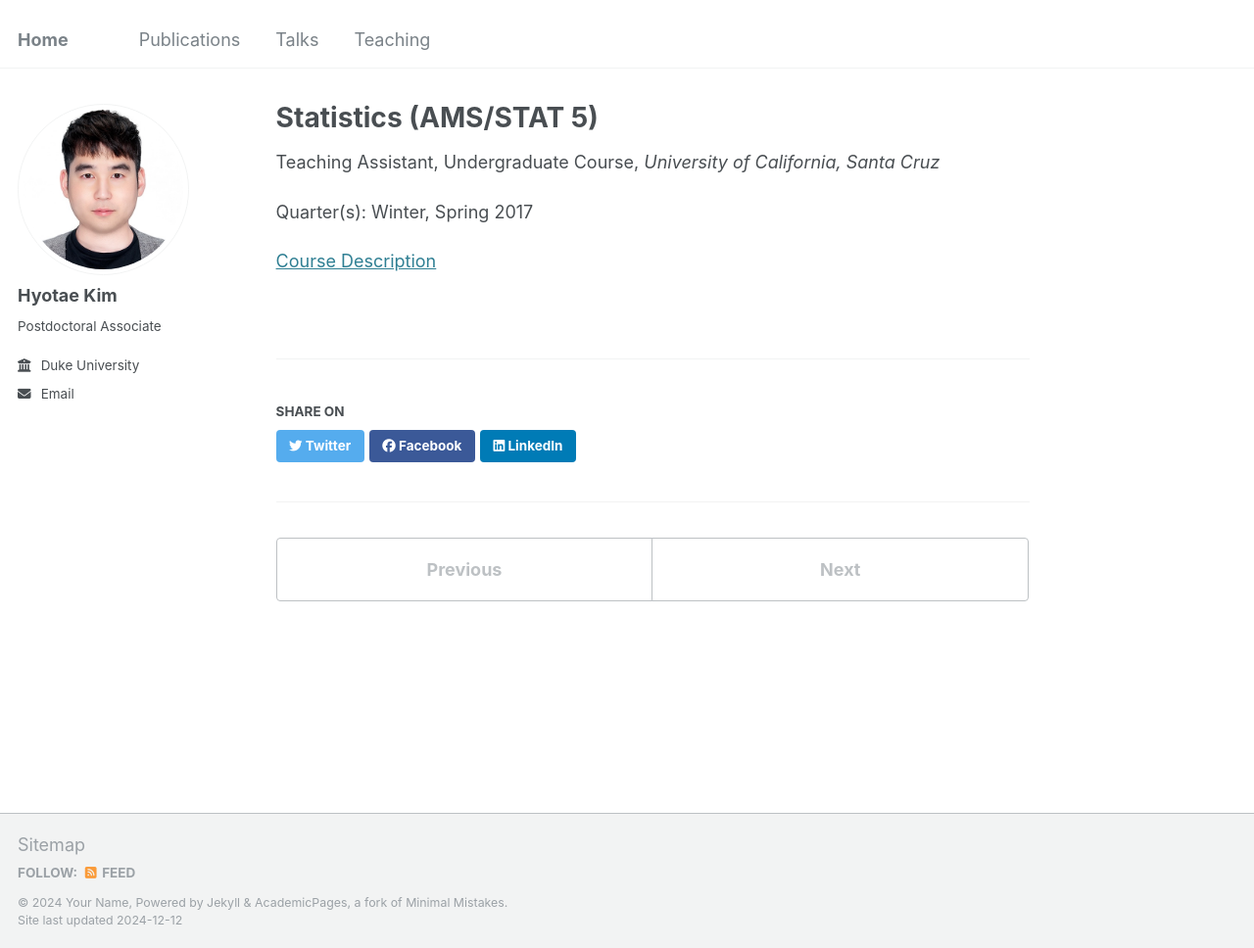
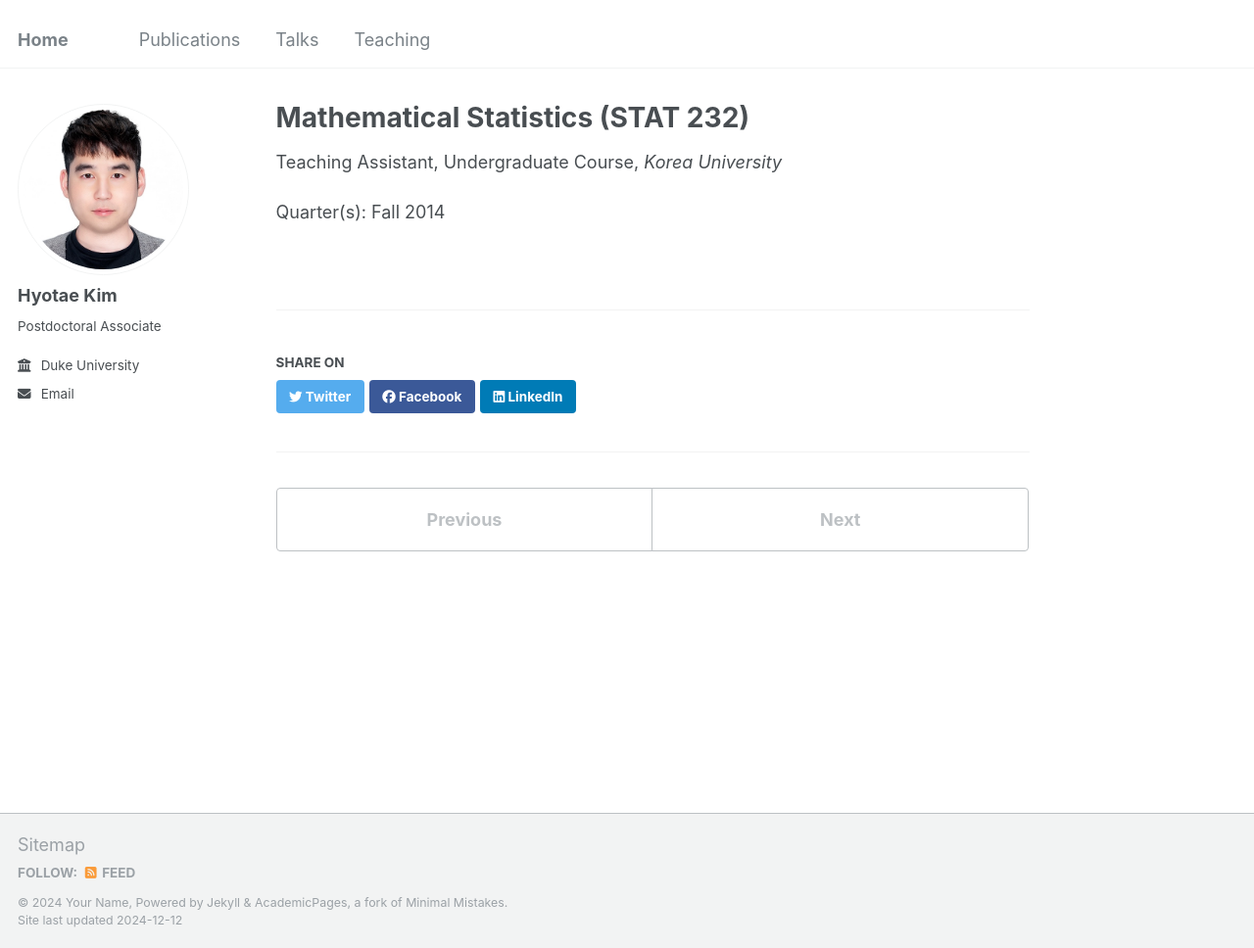
Before and after one commit to HyotaeKim/HyotaeKim.github.io, a Jekyll site: the page built from _teaching/stat232k.md, in a window 1280 px wide and 968 px high. Shown: the whole window at 98% size. Built offline with Jekyll 4.4.1, drawn with Linux system fonts in a browser that asks for light colours.

Commit message:
Update stat232k.md

```diff
--- a/_teaching/stat232k.md
+++ b/_teaching/stat232k.md
@@ -1,12 +1,10 @@
 ---
-title: "Statistics (AMS/STAT 5)"
+title: "Mathematical Statistics (STAT 232)"
 collection: teaching
 role: "Teaching Assistant"
 type: "Undergraduate Course"
 permalink:
-venue: "University of California, Santa Cruz"
+venue: "Korea University"
 ---
 
-Quarter(s): Winter, Spring 2017
-
-[Course Description](https://catalog.ucsc.edu/en/current/general-catalog/courses/stat-statistics/lower-division/stat-5/)
+Quarter(s): Fall 2014
```
